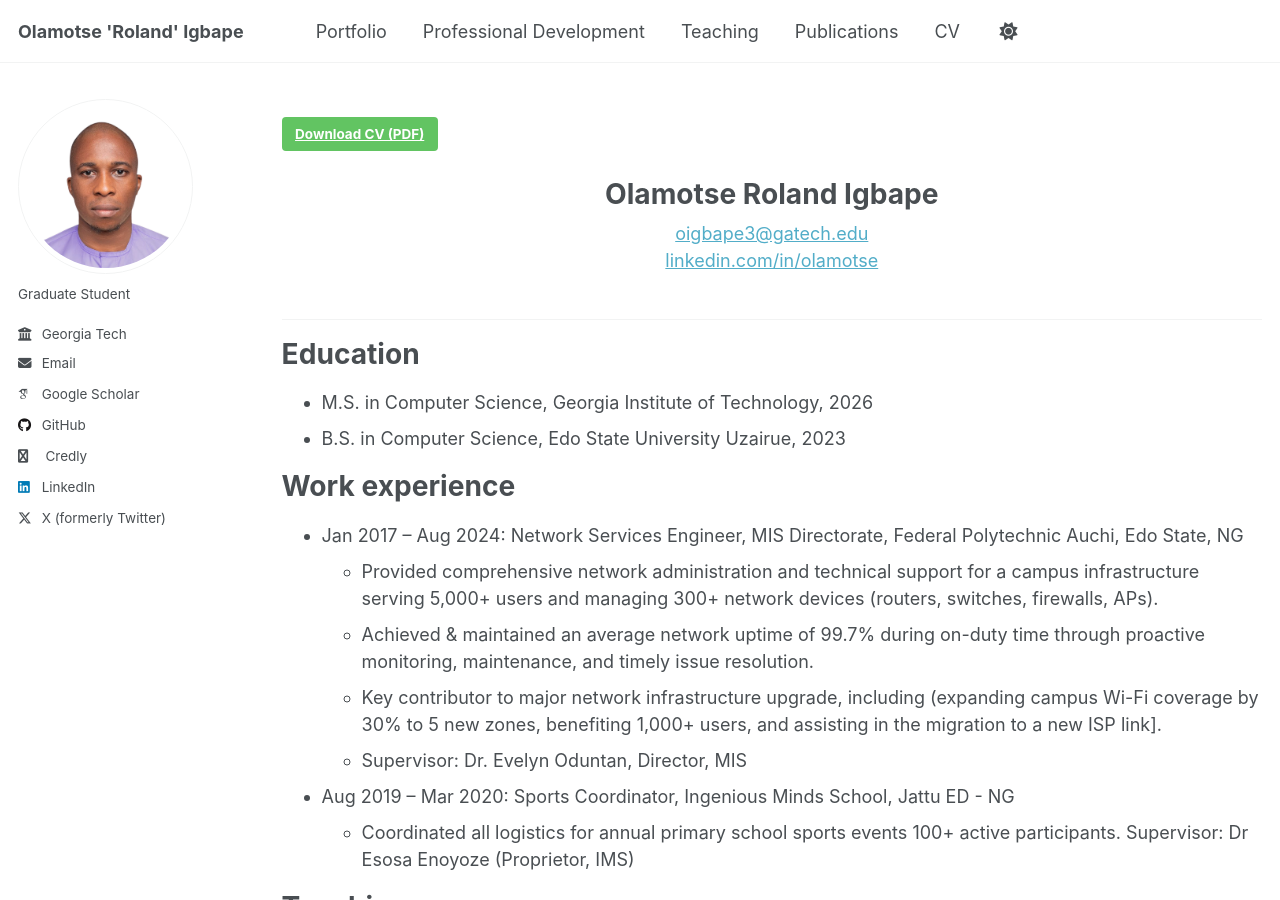
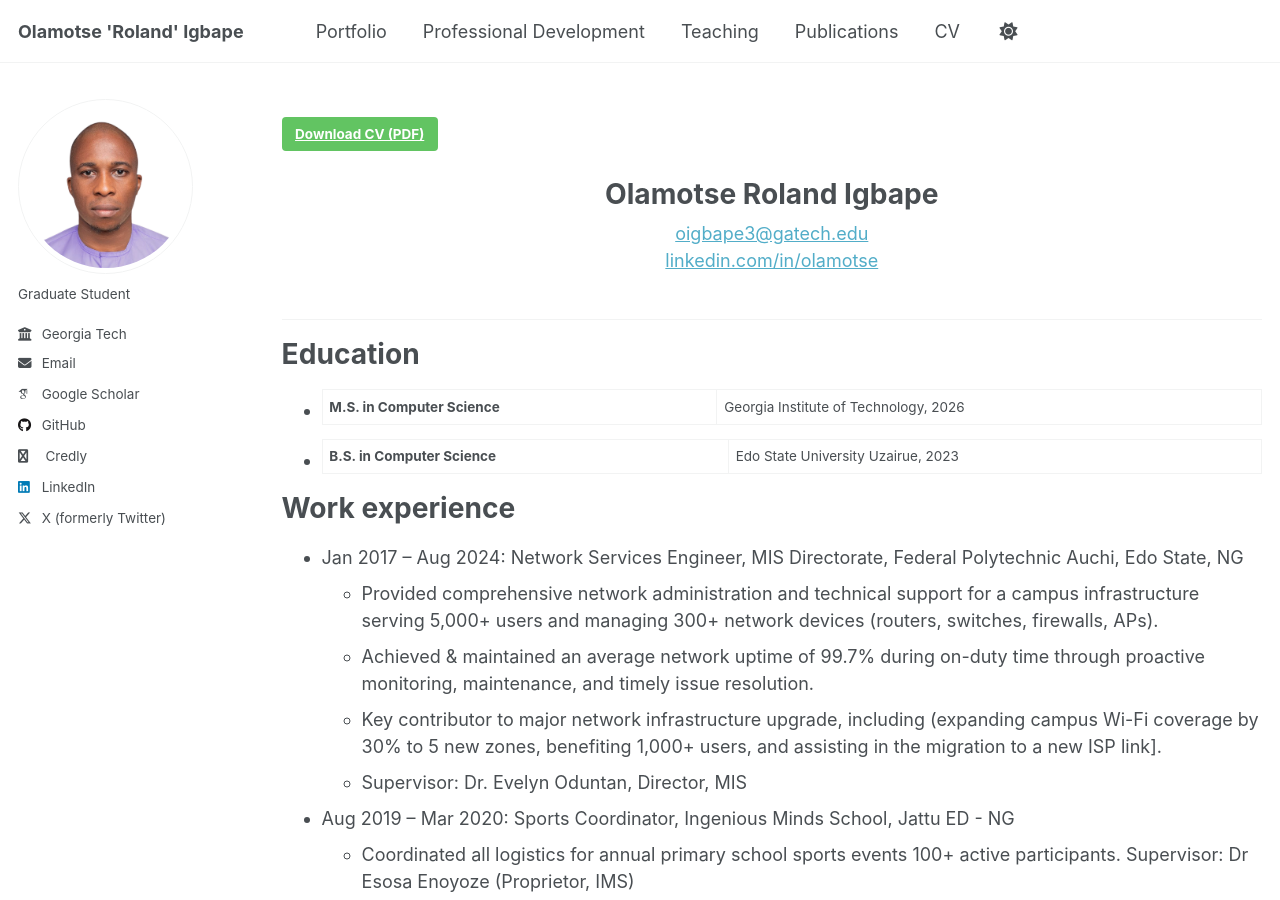
Before and after one commit to oigbape/oigbape.github.io, a Jekyll site: the page built from _pages/cv.md, in a window 1280 px wide and 900 px high. Built offline with Jekyll 4.4.1, drawn with Linux system fonts in a browser that asks for light colours; some web fonts are replaced.

Commit message:
Update cv.md

```diff
--- a/_pages/cv.md
+++ b/_pages/cv.md
@@ -15,8 +15,8 @@ redirect_from:
 
 Education
 ======
-* M.S. in Computer Science, Georgia Institute of Technology, 2026
-* B.S. in Computer Science, Edo State University Uzairue, 2023
+* **M.S. in Computer Science** | Georgia Institute of Technology, 2026
+* **B.S. in Computer Science** | Edo State University Uzairue, 2023
 
 Work experience
 ======
```
